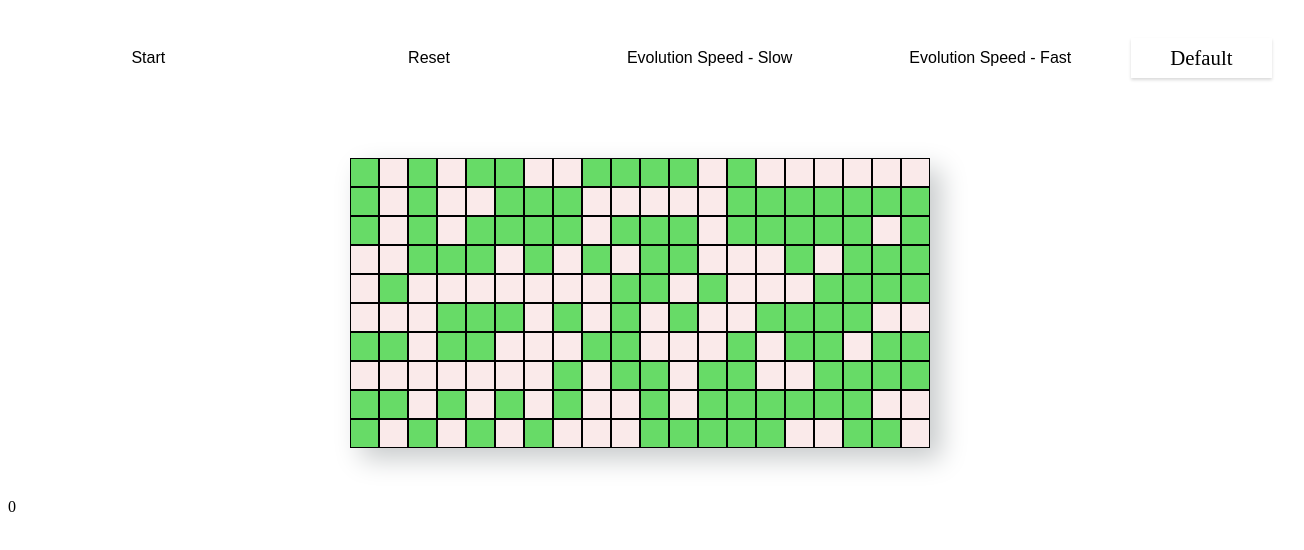
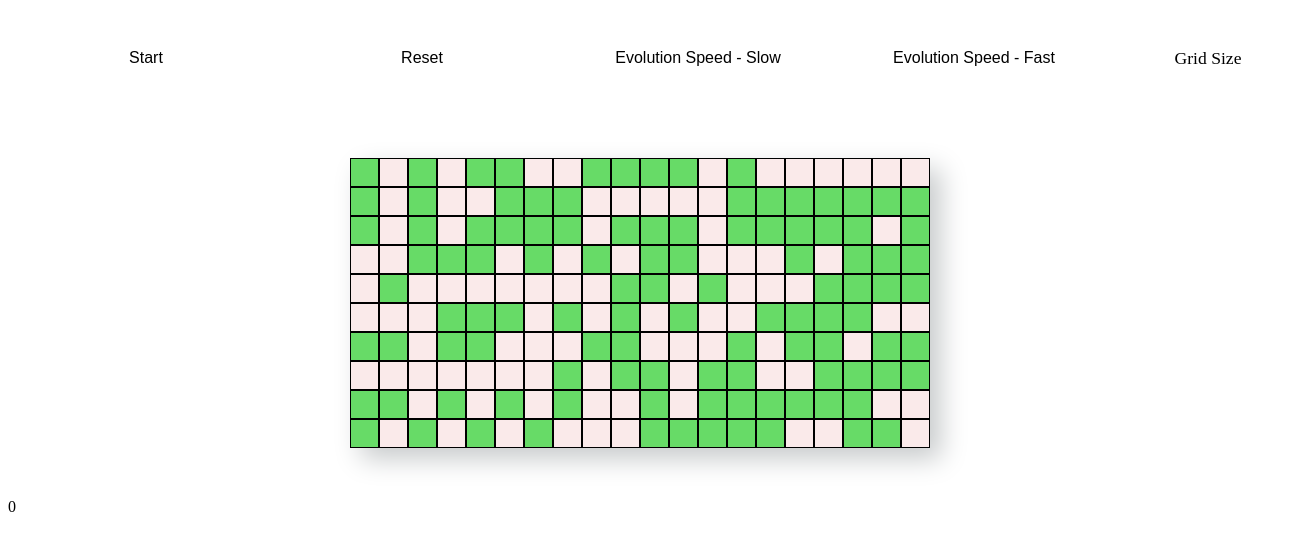
Before and after one commit to JamesWordie/game-of-life, a React (Create React App) app: page /game in a window 1280 px wide. Shown: the top 550 px of the page, 1304 px wide, since content can reach past the window. Built offline with nearby package versions, Linux system fonts and the light colour scheme.

Commit message:
working on dropdown styling with fix for widths

```diff
--- a/src/components/Dropdown/Dropdown.styles.jsx
+++ b/src/components/Dropdown/Dropdown.styles.jsx
@@ -31,16 +31,20 @@ import styled from "styled-components";
 // `;
 
 export const Wrapper = styled.div`
+	margin: 0 auto;
 	width: 10rem;
-	margin: 0 auto;
 `;
 
 export const Header = styled.div`
 	padding: 0.5rem 1rem;
+	width: 10rem;
 	text-align: center;
-	box-shadow: 0 2px 3px rgba(0, 0, 0, 0.15);
+	/* box-shadow: 0 2px 3px rgba(0, 0, 0, 0.15); */
 	font-weight: 500;
-	font-size: 1.3rem;
+	font-size: 1.1rem;
+	&:hover {
+		cursor: pointer;
+	}
 `;
 
 export const Select = styled.div`
@@ -56,7 +60,8 @@ export const DropdownList = styled.ul`
 	background: #ffffff;
 	border: 2px solid #e5e5e5;
 	box-sizing: border-box;
-	font-size: 1.3rem;
+	width: 12rem;
+	font-size: 1.1rem;
 	font-weight: 500;
 `;
 
--- a/src/components/Dropdown/index.jsx
+++ b/src/components/Dropdown/index.jsx
@@ -43,7 +43,7 @@ const Dropdown = () => {
 
 	return (
 		<Wrapper>
-			<Header onClick={handleToggle}>{selectedOption || "Default"}</Header>
+			<Header onClick={handleToggle}>{selectedOption || "Grid Size"}</Header>
 			{isOpen && (
 				<Select>
 					<DropdownList>
```
